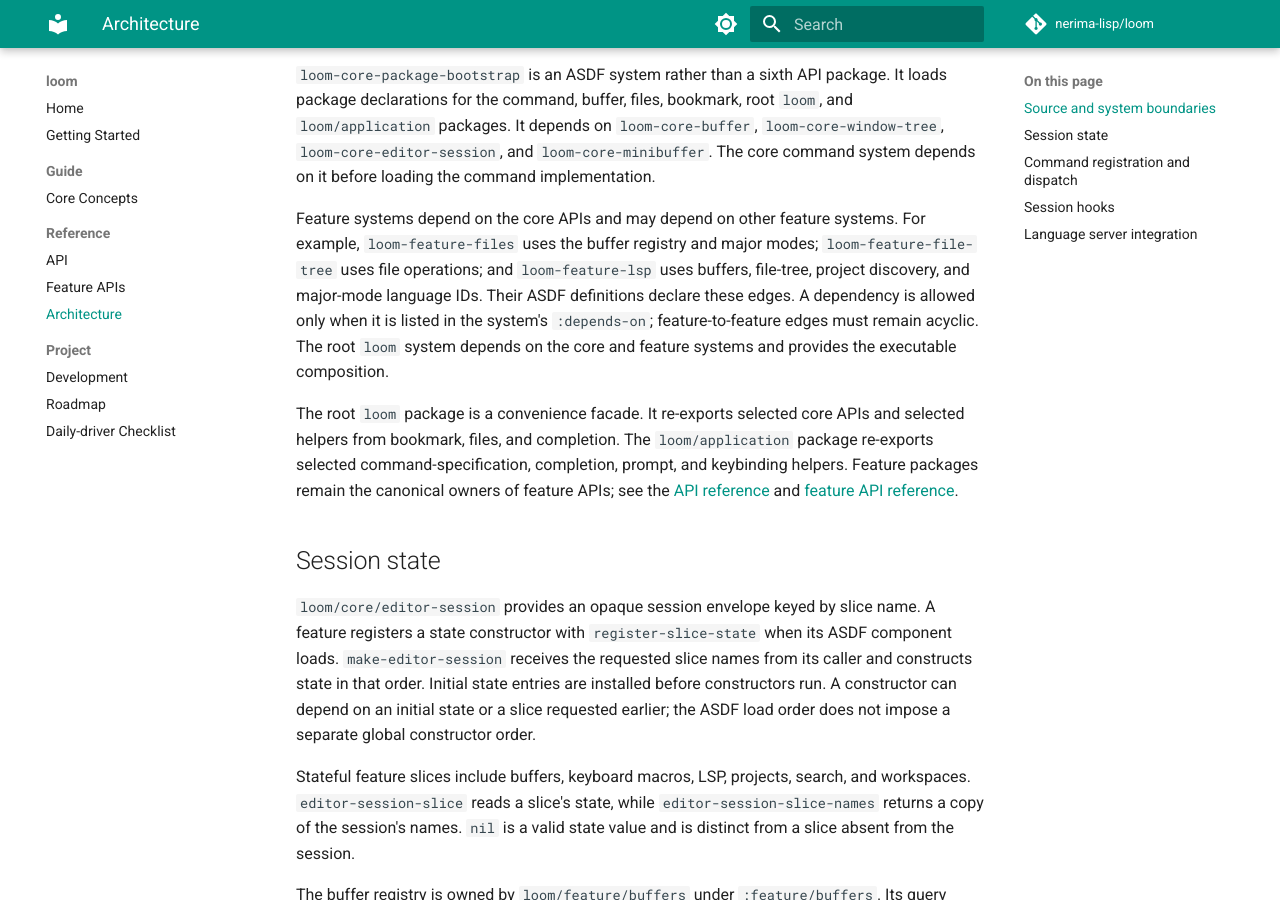
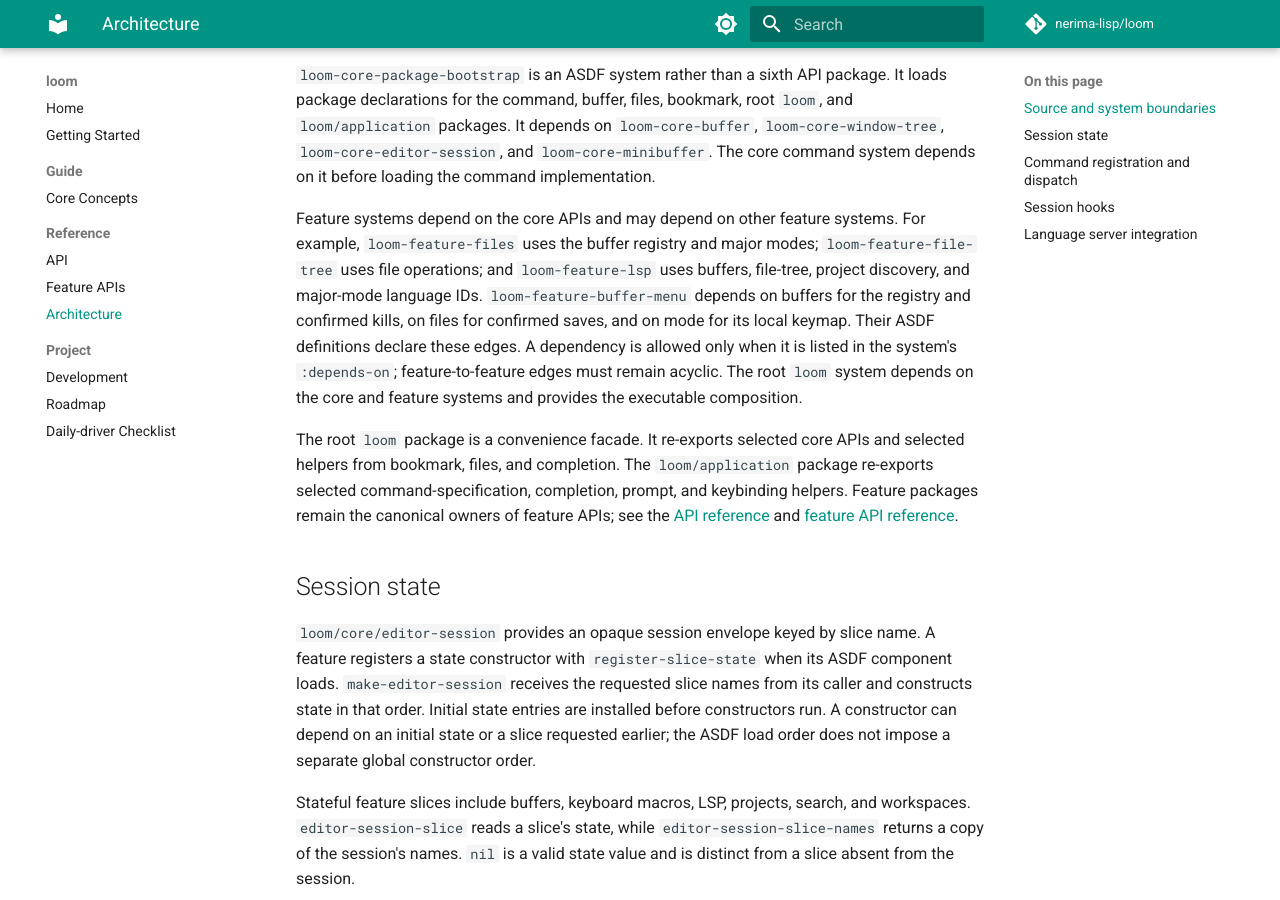
Before and after one commit to nerima-lisp/loom, an MkDocs documentation site: the page built from docs/src/reference/architecture.md, in a window 1280 px wide and 900 px high, scrolled down 1128 px. Built offline with MkDocs 1.6.1 and Material for MkDocs 9.7.7, drawn with Linux system fonts in a browser that asks for light colours; comment, search, counter and statistics services are not loaded.

Commit message:
docs(buffer-menu): document the slice and mark list-buffers implemented (WP4a)

```diff
--- a/docs/src/reference/architecture.md
+++ b/docs/src/reference/architecture.md
@@ -41,7 +41,9 @@ the command implementation.
 Feature systems depend on the core APIs and may depend on other feature
 systems. For example, `loom-feature-files` uses the buffer registry and major
 modes; `loom-feature-file-tree` uses file operations; and `loom-feature-lsp`
-uses buffers, file-tree, project discovery, and major-mode language IDs. Their
+uses buffers, file-tree, project discovery, and major-mode language IDs.
+`loom-feature-buffer-menu` depends on buffers for the registry and confirmed
+kills, on files for confirmed saves, and on mode for its local keymap. Their
 ASDF definitions declare these edges. A dependency is allowed only when it is
 listed in the system's `:depends-on`; feature-to-feature edges must remain
 acyclic. The root `loom` system depends on the core and feature systems and
```
Also changed, not shown: packages/feature/README.md, 1 other file.
